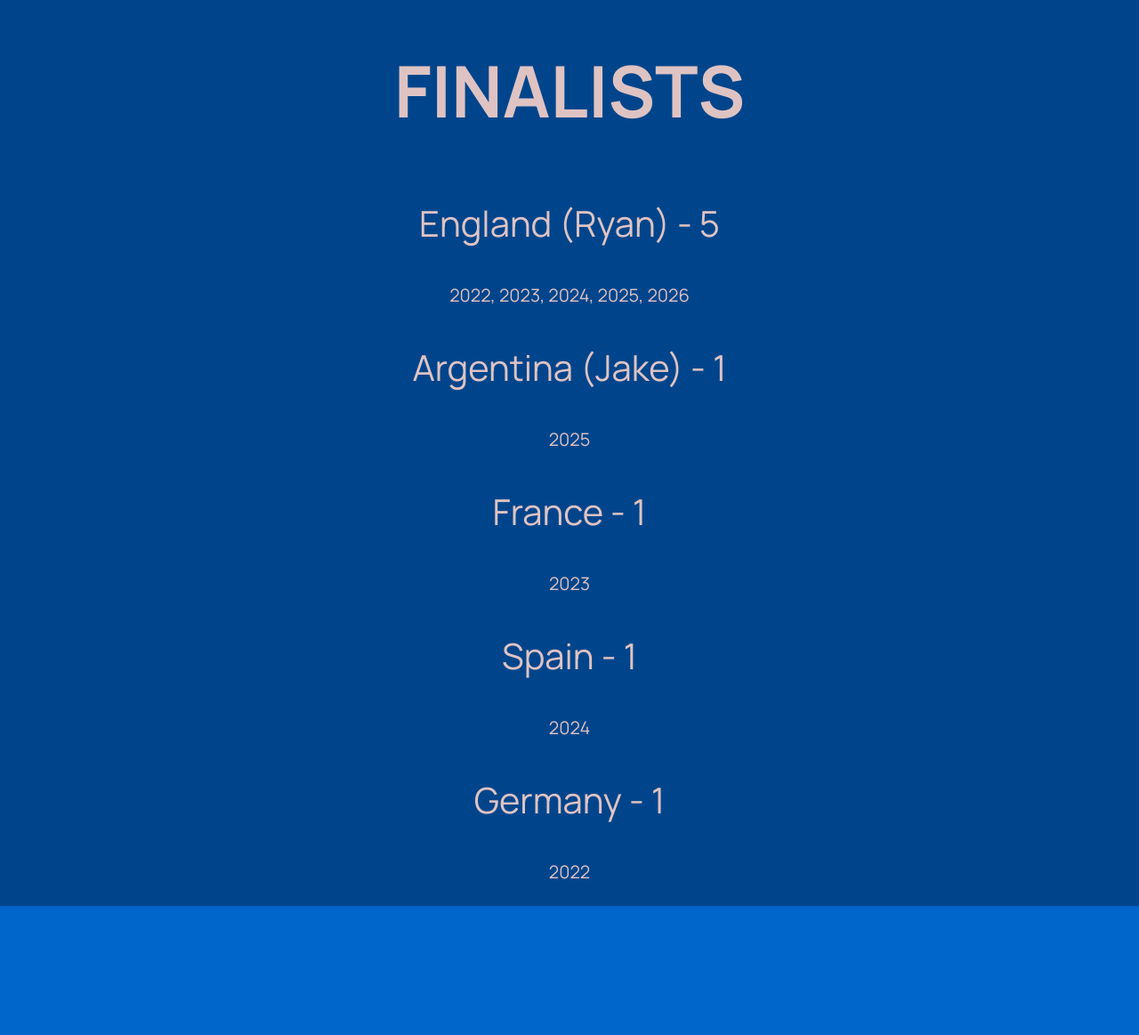
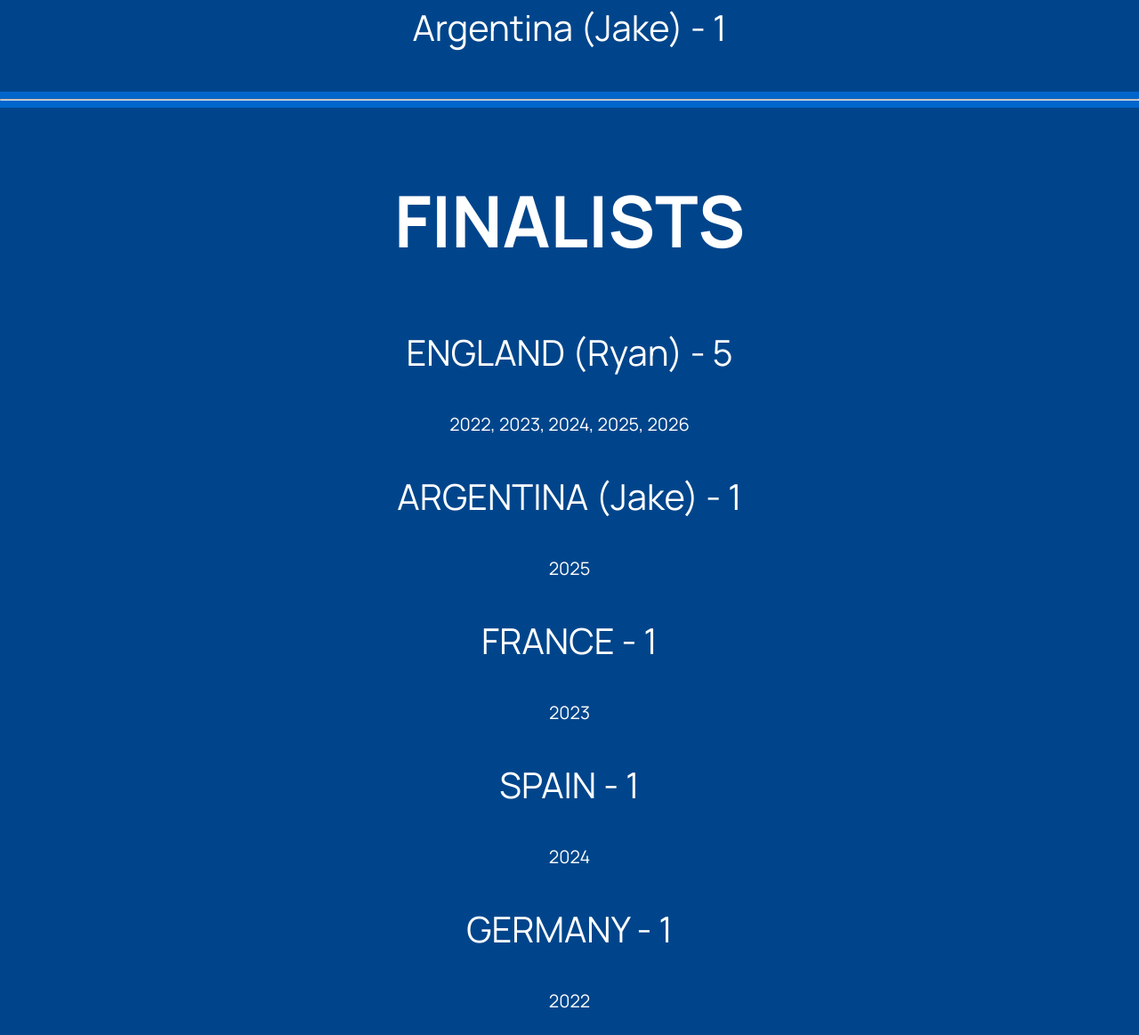
Before and after one commit to JakePrickett07/Tournament, a plain HTML site: page index.html in a window 1280 px wide. Shown: the part 1411-2574 px from the top of the page at 89% size. Before the commit the page ends 2429 px from the top, so only its background shows below. Drawn offline with Linux system fonts and the light colour scheme.

Commit message:
Update color and text formatting in index.html

```diff
--- a/index.html
+++ b/index.html
@@ -134,7 +134,7 @@
             align-items: center;
             justify-content: center;
             text-align: center;
-            color: rgb(223, 195, 195);
+            color: rgb(255, 255, 255);
             background: #00458b;
             padding: 5px;
         }
@@ -205,6 +205,9 @@
             <h3 style="font-style: italic;">2. Argentina 1(3)-1(4) Italy</h3>
             <p style="font-style: italic">21st May 2024</p>
             <p>When Argentina trailed 4-3 on aggregate until the dire closing stages of the game, <br> and Jake Prickett drags level to make it 4-4, only for the goalkeeper to miss the very <br>final penalty...</p>
+            <h3 style="font-style: italic">3. Portugal 5-3 Portugal</h3>
+            <p style="font-style: italic">2nd June 2024</p>
+            <p>A game of goals, contraversary, and a very late penalty converted by Ronaldo, to send <br>Portugal through to the Quarter Finals.</p>
         </div>
     </div>
 
@@ -220,16 +223,16 @@
     <hr>
 
     <div class="finalists ranked">
-        <h2 style="font-size: 80px;">FINALISTS</h2>
-        <p style="font-size: 40px;">England (Ryan) - 5</p>
+        <h2 style="font-size: 80px;"><b>FINALISTS</b></h2>
+        <p style="font-size: 40px;">ENGLAND (Ryan) - 5</p>
         <p style="font-size: 20px;">2022, 2023, 2024, 2025, 2026</p>
-        <p style="font-size: 40px;">Argentina (Jake) - 1</p>
+        <p style="font-size: 40px;">ARGENTINA (Jake) - 1</p>
         <p style="font-size: 20px;">2025</p>
-        <p style="font-size: 40px;">France - 1</p>
+        <p style="font-size: 40px;">FRANCE - 1</p>
         <p style="font-size: 20px;">2023</p>
-        <p style="font-size: 40px;">Spain - 1</p>
+        <p style="font-size: 40px;">SPAIN - 1</p>
         <p style="font-size: 20px;">2024</p>
-        <p style="font-size: 40px;">Germany - 1</p>
+        <p style="font-size: 40px;">GERMANY - 1</p>
         <p style="font-size: 20px;">2022</p>
     </div>
 </body>
```
